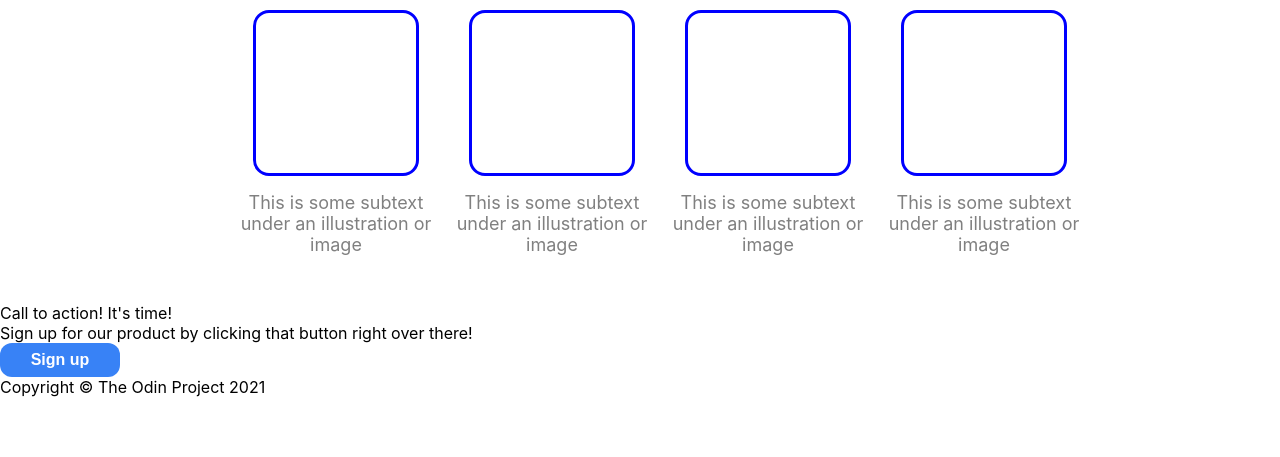
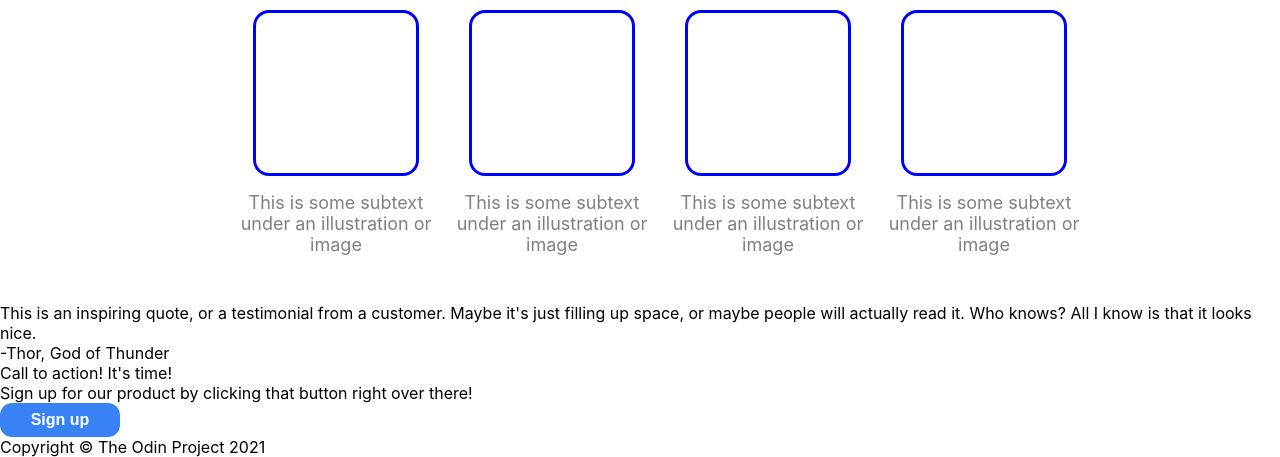
Before and after one commit to muhammadfiqiha/landing-page, a plain HTML site: page index.html in a window 1280 px wide. Shown: the part 609-1066 px from the top of the page. Before the commit the page ends 1006 px from the top, so only its background shows below. Drawn offline with Linux system fonts and the light colour scheme.

Commit message:
add quotes and modify class signup section

```diff
--- a/index.html
+++ b/index.html
@@ -61,8 +61,11 @@
         </div>
 
         <div class="quotes-sec">
-            <div class="quote"></div>
-            <div class="person"></div>
+            <div class="quotes">This is an inspiring quote, or a testimonial from
+                a customer. Maybe it's just filling up space, or maybe people will actually
+                read it. Who knows? All I know is that it looks nice.
+            </div>
+            <div class="person">-Thor, God of Thunder</div>
         </div>
 
         <div class="signup-sec">
@@ -71,7 +74,7 @@
                 <div class="bottom">Sign up for our product by clicking that button right over there!</div>
             </div>
 
-            <button>Sign up</button>
+            <button class="bottom-sign">Sign up</button>
         </div>
 
         <div class="footer">Copyright © The Odin Project 2021</div>
```
